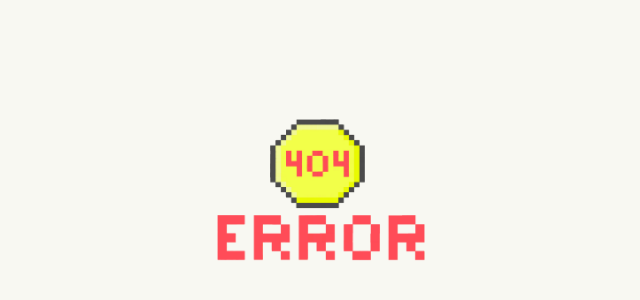
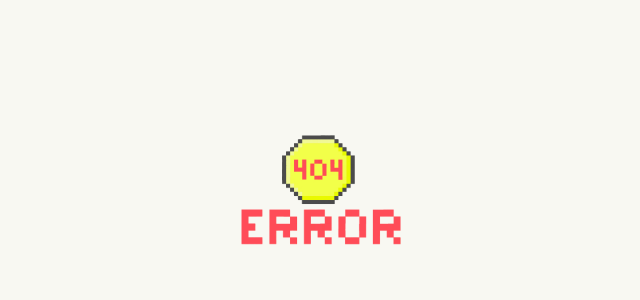
Before and after one commit to Nikkihosseini/react-mini-projects, a React (Vite) app: page /About in a window 1280 px wide. Shown: the part 210-510 px from the top of the page, without its empty margins (319-959 px from the left). Built offline with nearby package versions, Linux system fonts and the light colour scheme.

Commit message:
style: adjust layout and add custom styles for index.html

```diff
--- a/index.html
+++ b/index.html
@@ -7,7 +7,7 @@
     <meta name="viewport" content="width=device-width, initial-scale=1" />
     <title>react-mini-projects</title>
   </head>
-  <body class="w-full font-pixel bg-crt-white dark:bg-void-black">
+  <body class="w-full h-screen font-pixel bg-crt-white dark:bg-void-black">
     <div id="root">
 
     </div>
--- a/src/App.jsx
+++ b/src/App.jsx
@@ -27,8 +27,8 @@ export default function App() {
             <Route path='/PokemonShop' element={<PokemonShop/>} />
             <Route path='/PokemonShopCart' element={<PokemonShopCart/>} />
             <Route path='/PokemonSearch' element={<PokemonSearch/>} />
-            <Route path='*' element={<div className='flex items-center justify-center mt-30 bg-crt-white dark:bg-void-black overflow-hidden'>
-            <img className='inline-block max-w-52 max-h-52' src="/png-icon/error.png" alt="error-png"/>
+            <Route path='*' element={<div className='flex items-center justify-center h-screen bg-crt-white dark:bg-void-black overflow-hidden'>
+            <img className='inline-block max-w-40 max-h-40' src="/png-icon/error.png" alt="error-png"/>
             </div>} />
           </Routes>
         </Router>
```
